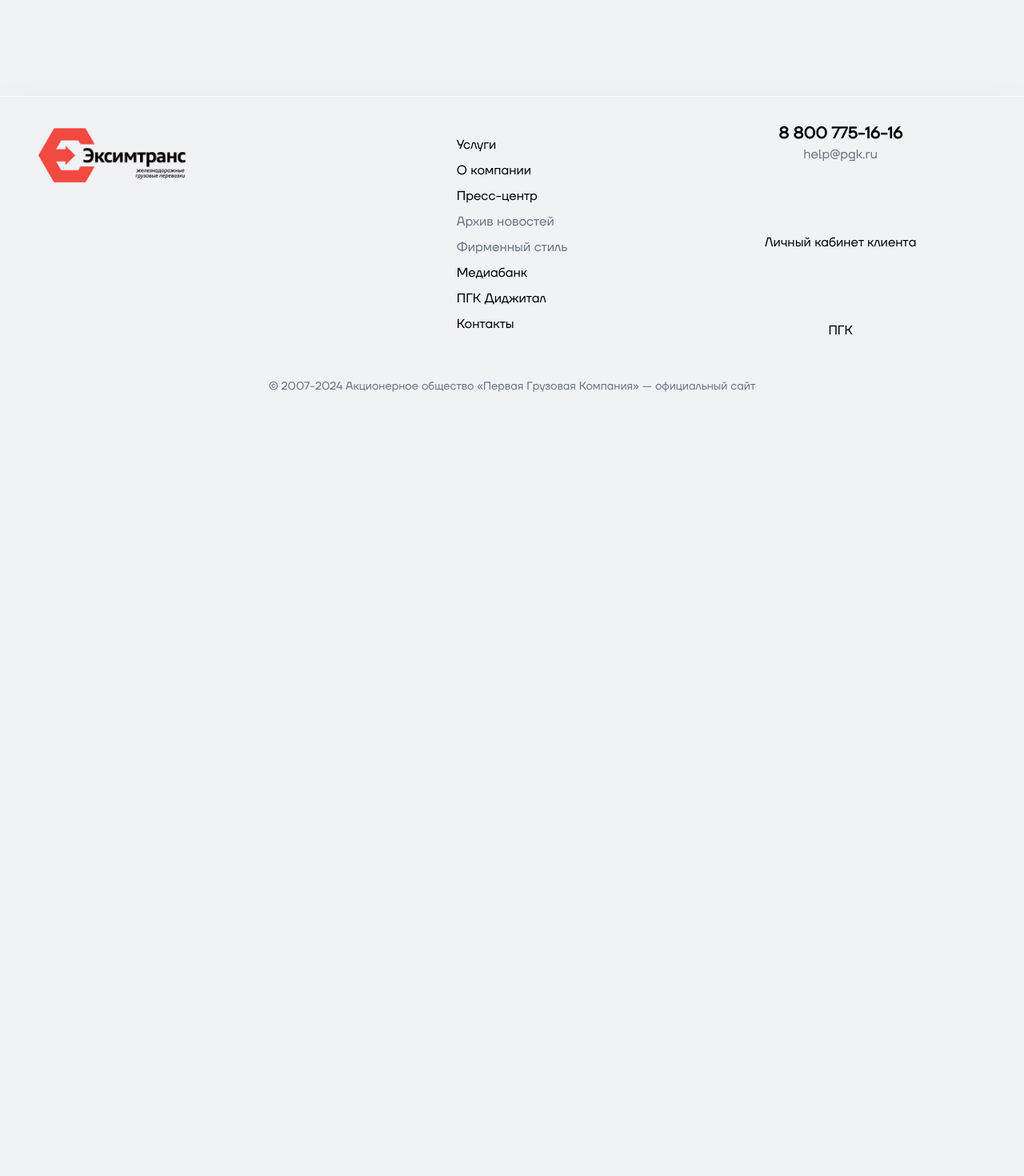
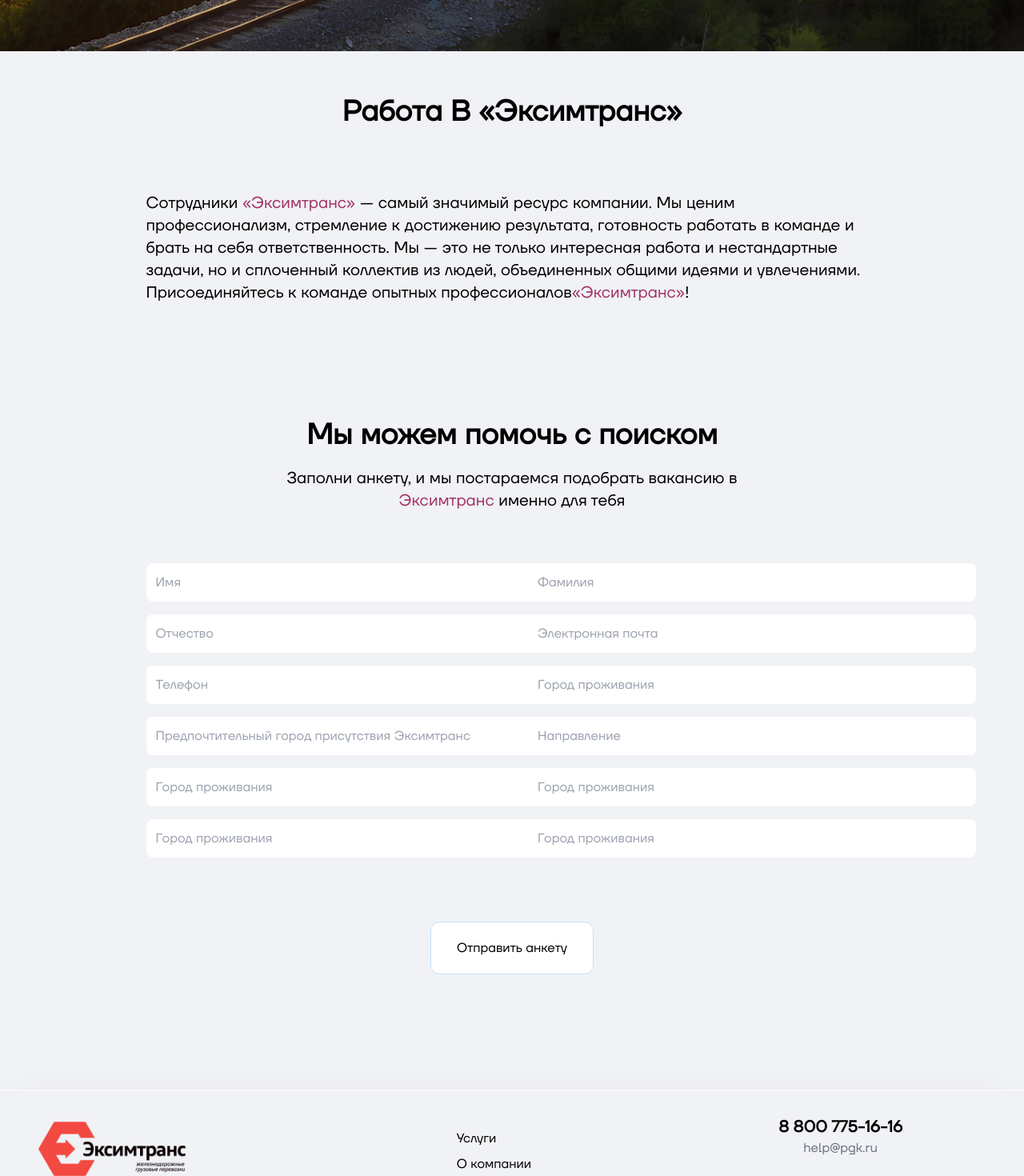
Before and after one commit to amazonooo/eximtrans, a Next.js app: page /career in a window 1280 px wide. Before the commit this address had no page. Shown: the part 680-2150 px from the top of the page at 80% size. Before the commit the page ends 1185 px from the top, so only its background shows below. Built offline with nearby package versions, Linux system fonts and the light colour scheme.

Commit message:
career page

```diff
--- a/package.json
+++ b/package.json
@@ -25,8 +25,10 @@
     "next": "14.2.5",
     "react": "^18",
     "react-dom": "^18",
+    "react-hook-form": "^7.52.2",
     "react-responsive": "^10.0.0",
     "react-spring": "^9.7.4",
+    "react-toastify": "^10.0.5",
     "tailwind-merge": "^2.5.2",
     "three": "^0.167.1"
   },
--- /dev/null
+++ b/src/app/career/components/CareerAnket.tsx
@@ -0,0 +1,53 @@
+'use client'
+
+import Heading from '@/components/ui/heading/Heading'
+import { FC, useRef } from 'react'
+import { inputData } from '@/components/ui/input/inputData'
+import Input from '@/components/ui/input/Input'
+import Link from 'next/link'
+import { toast, ToastContainer } from 'react-toastify'
+
+const CareerAnket: FC = () => {
+  const notify = () => toast('Wow so easy!')
+
+  return (
+		<section className='flex flex-col items-center justify-center mb-24 md:mb-36 px-5 sm:px-10 md:px-15 lg:px-28 xl:px-[182.5px]'>
+			<Heading text='Мы можем помочь с поиском' className='mb-5' />
+			<h2 className='text-center text-lg md:text-xl max-w-[600px]'>
+				Заполни анкету, и мы постараемся подобрать вакансию в{' '}
+				<span className='text-primary-red'>Эксимтранс</span> именно для тебя
+			</h2>
+			<div className='pt-12 md:pt-16'>
+				<div className='w-full h-auto rounded-lg'>
+					<div className=''>
+						<form className='grid grid-cols-1 md:grid-cols-2 gap-y-4 gap-x-10'>
+							{inputData.map(inp => (
+								<Input
+									key={inp.id}
+									placeholder={inp.placeholder}
+									type={inp.type}
+								/>
+							))}
+						</form>
+					</div>
+				</div>
+				{/* <div className='mt-5 lg:mt-10 flex w-full items-center justify-end'>
+					<input type='checkbox' className='w-7 h-7' />
+					<h2 className='max-w-[450px]'>
+						Подтверждаю согласие с Политикой обработки персональных данных
+					</h2>
+				</div> */}
+				<div className='mt-10 lg:mt-20 flex items-center justify-center font-medium'>
+					<button
+						onClick={notify}
+						className='bg-white cursor-pointer border border-primary text-center px-8 py-5 rounded-xl hover:bg-primary-red hover:text-white transition-colors duration-500'
+					>
+						Отправить анкету
+					</button>
+				</div>
+			</div>
+		</section>
+	)
+}
+
+export default CareerAnket
--- /dev/null
+++ b/src/app/career/components/CareerHero.tsx
@@ -0,0 +1,29 @@
+'use client'
+
+import { FC } from 'react'
+import { motion } from 'framer-motion'
+import { slideInFromLeft } from '@/utils/motion'
+import Heading from '@/components/ui/heading/Heading'
+
+const CareerHero: FC = () => {
+  return (
+		<motion.section
+			initial='hidden'
+			animate='visible'
+			className='flex flex-col items-center justify-center mt-16 lg:mt-36 w-full mb-14 md:mb-20'
+		>
+			<motion.div
+				style={{
+					backgroundImage: 'url(/career-hero.jpg)',
+				}}
+				className='bg-no-repeat bg-cover bg-center w-full h-[600px]'
+				variants={slideInFromLeft(0.6)}
+			></motion.div>
+			<motion.h1 className='mt-14' variants={slideInFromLeft(0.6)}>
+				<Heading text='Работа В «Эксимтранс»' />
+			</motion.h1>
+		</motion.section>
+	)
+}
+
+export default CareerHero
--- /dev/null
+++ b/src/app/career/components/CareerText.tsx
@@ -0,0 +1,21 @@
+import { FC } from 'react'
+
+const CareerText: FC = () => {
+  return (
+		<section className='flex flex-col items-center justify-center mb-24 md:mb-36 px-5 sm:px-10 md:px-15 lg:px-28 xl:px-[182.5px]'>
+			<div className=''>
+				<p className='text-center md:text-left text-lg md:text-xl'>
+					Сотрудники <span className='text-primary-red'>«Эксимтранс»</span> —
+					самый значимый ресурс компании. Мы ценим профессионализм, стремление к
+					достижению результата, готовность работать в команде и брать на себя
+					ответственность. Мы — это не только интересная работа и нестандартные
+					задачи, но и сплоченный коллектив из людей, объединенных общими идеями
+					и увлечениями. Присоединяйтесь к команде опытных профессионалов
+					<span className='text-primary-red'>«Эксимтранс»</span>!
+				</p>
+			</div>
+		</section>
+	)
+}
+
+export default CareerText
--- /dev/null
+++ b/src/app/career/page.tsx
@@ -0,0 +1,15 @@
+import CareerAnket from './components/CareerAnket'
+import CareerHero from './components/CareerHero'
+import CareerText from './components/CareerText'
+
+export default function CareerPage() {
+  return (
+		<main className='h-full w-full flex flex-col overflow-clip'>
+			<div className='flex flex-col items-center justify-center'>
+				<CareerHero />
+				<CareerText />
+				<CareerAnket />
+			</div>
+		</main>
+	)
+}
--- a/src/components/layout/Footer.tsx
+++ b/src/components/layout/Footer.tsx
@@ -20,8 +20,8 @@
 							{ href: '#', text: 'Архив новостей', isGray: true },
 							{ href: '#', text: 'Фирменный стиль', isGray: true },
 							{ href: '#', text: 'Медиабанк'},
-							{ href: '#', text: 'ПГК Диджитал' },
 							{ href: '/contacts', text: 'Контакты' },
+							{ href: '/career', text: 'Карьера' },
 						]}
 					/>
 				</div>
--- a/src/components/layout/Geography.tsx
+++ b/src/components/layout/Geography.tsx
@@ -3,6 +3,7 @@
 import { useState } from 'react'
 import Heading from '../ui/heading/Heading'
 import Link from 'next/link'
+import { usePathname } from 'next/navigation'
 
 const cities = [
 	{
@@ -32,6 +33,8 @@
 ]
 
 export default function GlobeComponent() {
+	const pathname = usePathname()
+
 	const [selectedCity, setSelectedCity] = useState(cities[0])
 
 	return (
@@ -55,6 +58,9 @@
 							</button>
 						))}
 					</div>
+					{pathname === '/contacts' ? (
+						''
+					) : (
 						<div className='mt-10 lg:mt-32 flex items-center justify-center font-medium'>
 							<Link
 								href={'/contacts'}
@@ -63,6 +69,7 @@
 								Контакты
 							</Link>
 						</div>
+					)}
 				</div>
 				<div className='relative h-[300px] w-[300px] sm:w-[500px] sm:h-[500px] md:w-[700px] md:h-[700px] lg:w-[800px] lg:h-[800px]'>
 					<img src='/planet.png' alt='Planet' className='w-full h-full' />
--- a/src/components/ui/header/navItems.ts
+++ b/src/components/ui/header/navItems.ts
@@ -1,7 +1,7 @@
 export const navItems = [
 	{ name: 'О компании', link: '/about' },
 	{ name: 'Услуги', link: '/services' },
-	{ name: 'Карьера', link: '#testimonials' },
+	{ name: 'Карьера', link: '/career' },
 	{ name: 'Контакты', link: '/contacts' },
 ]
 
--- /dev/null
+++ b/src/components/ui/input/Input.tsx
@@ -0,0 +1,19 @@
+import React from 'react'
+import { FC } from 'react'
+
+interface InputProps {
+  placeholder: string
+  type: string
+}
+
+const Input: FC<InputProps> = ({ placeholder, type }) => {
+  return (
+		<input
+			className='focus:outline-primary-red outline-none rounded-lg w-full p-3 min-w-[300px] sm:min-w-[450px] md:min-w-[300px] lg:min-w-[360px] xl:min-w-[560px] transition-all duration-300'
+			placeholder={placeholder}
+			type={type}
+		/>
+	)
+}
+
+export default Input
--- /dev/null
+++ b/src/components/ui/input/inputData.ts
@@ -0,0 +1,62 @@
+export const inputData = [
+	{
+		id: '1',
+		placeholder: 'Имя',
+		type: 'text',
+	},
+	{
+		id: '2',
+		placeholder: 'Фамилия',
+		type: 'text',
+	},
+	{
+		id: '3',
+		placeholder: 'Отчество',
+		type: 'text',
+	},
+	{
+		id: '4',
+		placeholder: 'Электронная почта',
+		type: 'email',
+	},
+	{
+		id: '5',
+		placeholder: 'Телефон',
+		type: 'tel',
+	},
+	{
+		id: '6',
+		placeholder: 'Город проживания',
+		type: 'type',
+	},
+	{
+		id: '7',
+		placeholder: 'Предпочтительный город присутствия Эксимтранс',
+		type: 'select',
+	},
+	{
+		id: '8',
+		placeholder: 'Направление',
+		type: 'type',
+	},
+	{
+		id: '9',
+		placeholder: 'Город проживания',
+		type: 'type',
+	},
+	{
+		id: '10',
+		placeholder: 'Город проживания',
+		type: 'type',
+	},
+	{
+		id: '11',
+		placeholder: 'Город проживания',
+		type: 'type',
+	},
+	{
+		id: '12',
+		placeholder: 'Город проживания',
+		type: 'type',
+	},
+]
```
Also changed, not shown: src/types/field.types.ts (added, +10 -0 lines), public/career-hero.jpg (added), 1 other file (tests, documents, lock files or other folders). Lines whose indentation alone changed are shown as unchanged.
